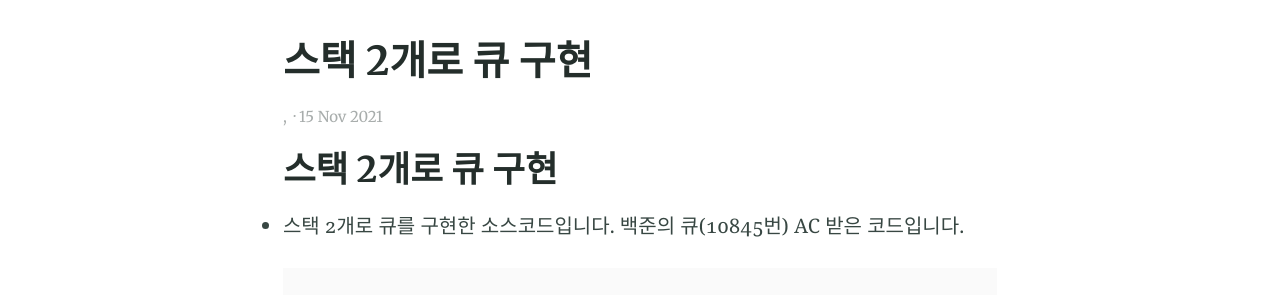
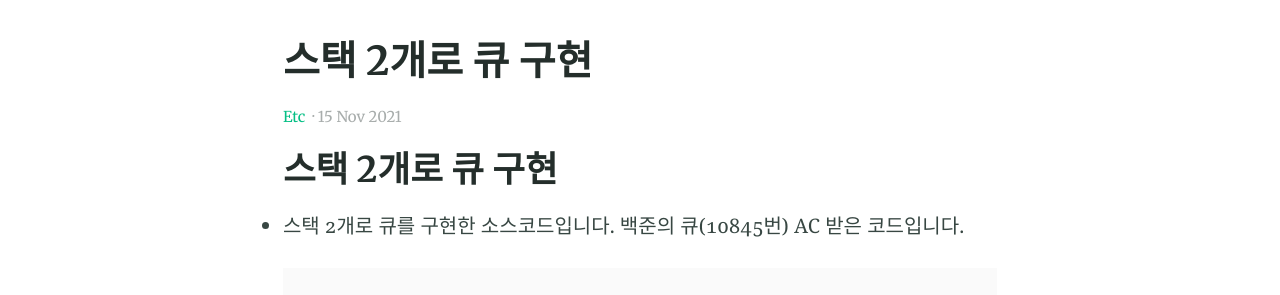
Before and after one commit to kyw04004/kyw04004.github.io, a Jekyll site: the page built from _posts/2021-11-15-post-StackToQueue.md, in a window 1280 px wide and 900 px high. Shown: the part 409-704 px from the top of the window. Built offline with Jekyll 4.4.1, drawn with Linux system fonts in a browser that asks for light colours; our own code applies the rules of GitHub Pages for plain Markdown files.

Commit message:
Update 2021-11-15-post-StackToQueue.md

```diff
--- a/_posts/2021-11-15-post-StackToQueue.md
+++ b/_posts/2021-11-15-post-StackToQueue.md
@@ -1,7 +1,7 @@
 ---
 title: 스택 2개로 큐 구현
 categories:
--
+- Etc
 excerpt: "스택 2개로 큐 구현한 소스코드입니다."
 feature_text: |
   ## 스택 2개로 큐 구현
```
